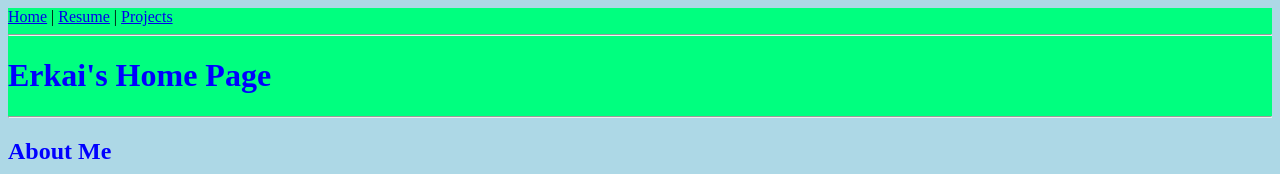
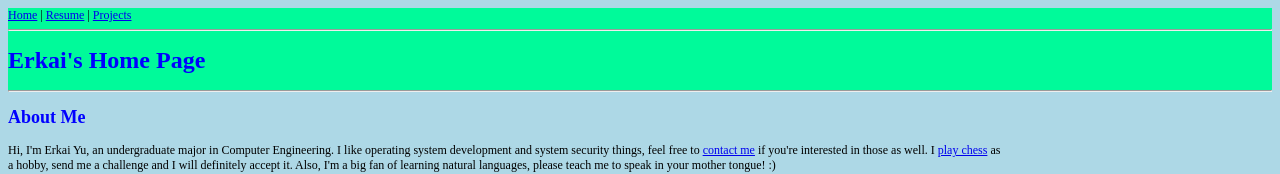
Before and after one commit to silkrow/silkrow.github.io, a plain HTML site: page index.html in a window 1280 px wide. Shown: the top 174 px of the page. Drawn offline with Linux system fonts and the light colour scheme.

Commit message:
modified font

```diff
--- a/style.css
+++ b/style.css
@@ -7,10 +7,14 @@ h2{
 h3{
 	color: grey;
 }
-body{background-color: lightblue;}
+body{
+	background-color: lightblue;
+	font-family: "Times New Roman", Times, serif;
+	font-size: 12px;
+}
 p{
 	max-width: 1000px;
 }
 .header{
-	background-color: springgreen;
+	background-color: mediumspringgreen;
 }
```
